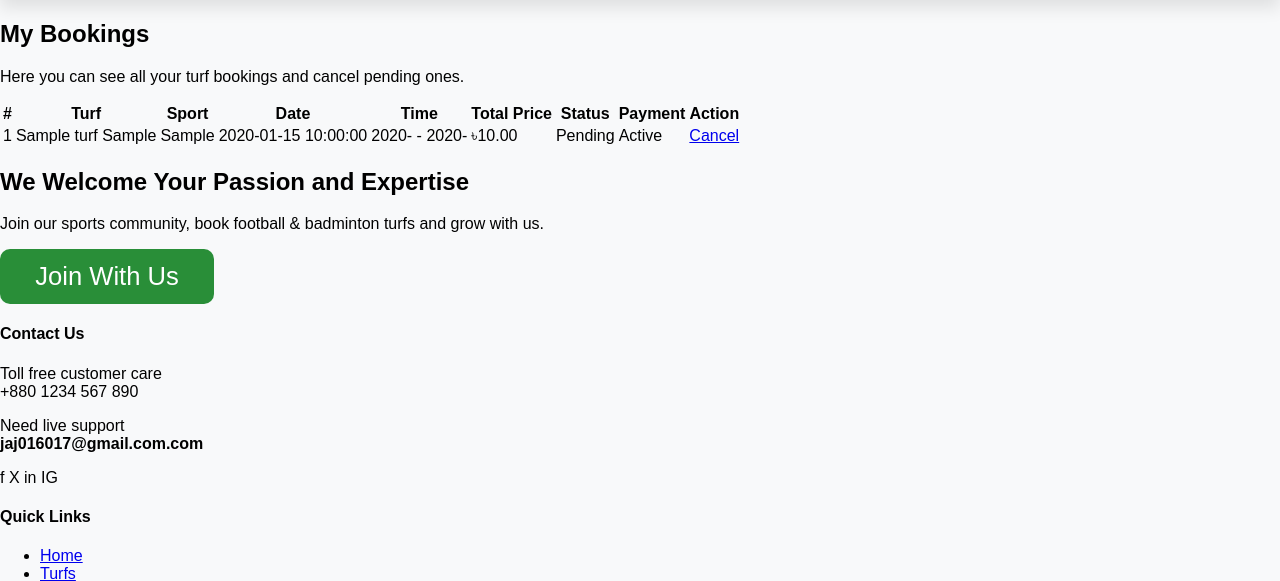
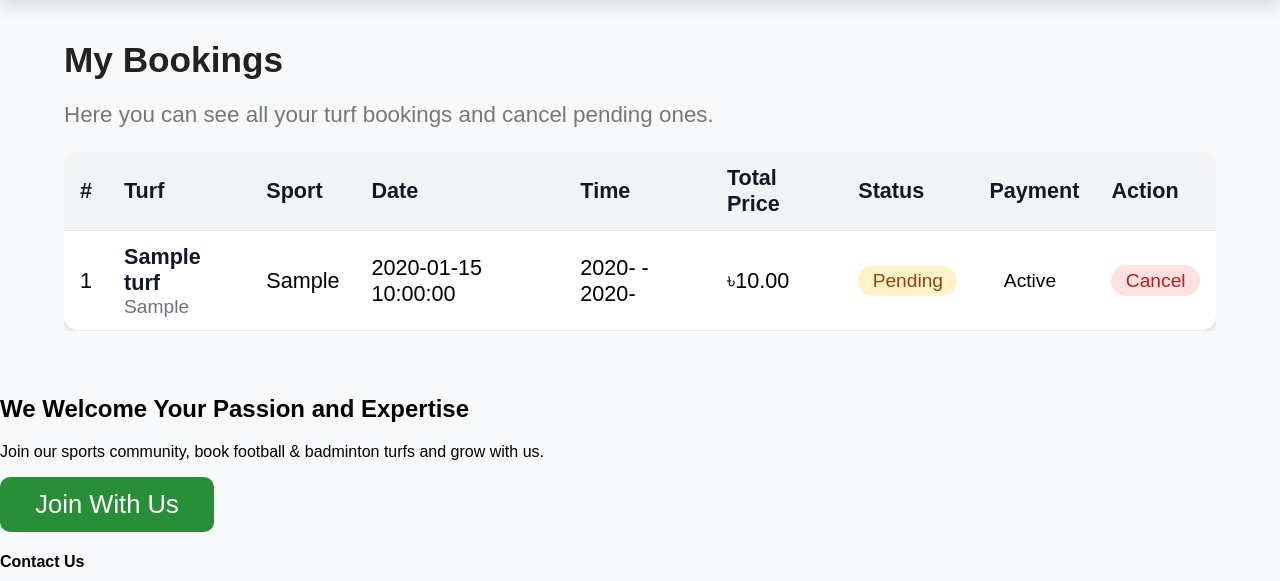
Before and after one commit to Jihad08-coder/Turf_Booking_System, a PHP site: page /pages/my_bookings.php in a window 1280 px wide. Shown: the part 79-660 px from the top of the page. Run offline with PHP 8.4, Linux system fonts and the light colour scheme; the visitor is signed in with stand-in values (Sample User, id 1); tables that the repository leaves empty or names only in its code hold one stand-in row (values such as "Sample post").

Commit message:
My booking page

```diff
--- a/css/home_style.css
+++ b/css/home_style.css
@@ -760,6 +760,217 @@
 
 
 
+
+/* =========================
+   MY BOOKINGS PAGE
+========================= */
+
+.my-bookings-wrapper {
+    width: 90%;
+    max-width: 1200px;
+    margin: 2.5rem auto 4rem;
+}
+
+/* header */
+.my-bookings-header {
+    margin-bottom: 1.5rem;
+}
+
+.page-title {
+    font-size: 2.2rem;
+    color: var(--black);
+    margin-bottom: 0.3rem;
+}
+
+.page-subtitle {
+    font-size: 1.4rem;
+    color: var(--light-black);
+}
+
+/* message box (reuse login style if already) */
+
+/* table wrapper */
+.booking-table-wrapper {
+    margin-top: 1.2rem;
+    overflow-x: auto;
+}
+
+/* main table */
+.booking-table {
+    width: 100%;
+    border-collapse: collapse;
+    background: #fff;
+    border-radius: 16px;
+    overflow: hidden;
+    box-shadow: var(--box-shadow);
+    font-size: 1.35rem;
+}
+
+.booking-table thead {
+    background: #f3f4f6;
+}
+
+.booking-table th,
+.booking-table td {
+    padding: 0.8rem 1rem;
+    text-align: left;
+    border-bottom: 1px solid #e5e7eb;
+}
+
+.booking-table th {
+    font-weight: 600;
+    color: #111827;
+}
+
+
+/* Default fallback for booking page */
+.booking-bg-default {
+    background: #f3f4f6;
+}
+
+/* FOOTBALL booking page background */
+.booking-bg-football {
+    background: url('../images/turf07.jpg') no-repeat center center fixed;
+    background-size: cover;
+}
+
+/* BADMINTON booking page background */
+.booking-bg-badminton {
+    background: url('../images/turf08.jpg') no-repeat center center fixed;
+    background-size: cover;
+}
+
+/* White card on top of background (common) */
+.booking-wrapper {
+    width: 90%;
+    max-width: 1200px;
+    margin: 2.5rem auto 4rem;
+    padding: 2rem 2rem;
+    background: rgba(255, 255, 255, 0.93);
+    border-radius: 20px;
+    box-shadow: 0 12px 30px rgba(0,0,0,0.18);
+}
+
+
+.booking-table tbody tr:nth-child(even) {
+    background: #f9fafb;
+}
+
+/* empty state cell */
+.no-bookings-cell {
+    text-align: center;
+    padding: 1.8rem 1rem;
+    color: var(--light-black);
+}
+
+/* turf column */
+.turf-cell {
+    display: flex;
+    flex-direction: column;
+}
+
+.turf-name {
+    font-weight: 600;
+    color: #111827;
+}
+
+.turf-location {
+    font-size: 1.2rem;
+    color: #6b7280;
+}
+
+/* status pills */
+.status-pill,
+.payment-pill {
+    display: inline-block;
+    padding: 0.25rem 0.9rem;
+    border-radius: 999px;
+    font-size: 1.2rem;
+    font-weight: 500;
+}
+
+/* booking status colors */
+.status-pending {
+    background: #fef3c7;
+    color: #92400e;
+}
+
+.status-approved {
+    background: #dcfce7;
+    color: #166534;
+}
+
+.status-completed {
+    background: #e0f2fe;
+    color: #1e3a8a;
+}
+
+.status-cancelled {
+    background: #fee2e2;
+    color: #991b1b;
+}
+
+/* payment status colors */
+.payment-unpaid {
+    background: #fee2e2;
+    color: #b91c1c;
+}
+
+.payment-paid {
+    background: #dcfce7;
+    color: #166534;
+}
+
+.payment-refunded {
+    background: #e0f2fe;
+    color: #1e3a8a;
+}
+
+/* cancel button */
+.btn-status.btn-reject {
+    display: inline-block;
+    padding: 0.3rem 0.9rem;
+    font-size: 1.2rem;
+    border-radius: 999px;
+    border: none;
+    background: #fee2e2;
+    color: #b91c1c;
+    text-decoration: none;
+    cursor: pointer;
+    transition: .15s;
+}
+
+.btn-status.btn-reject:hover {
+    background: #fecaca;
+    color: #7f1d1d;
+}
+
+/* no action dash */
+.no-action {
+    font-size: 1.2rem;
+    color: #9ca3af;
+}
+
+/* responsive */
+@media (max-width: 768px) {
+    .booking-table th,
+    .booking-table td {
+        padding: 0.6rem 0.7rem;
+        font-size: 1.25rem;
+    }
+
+    .page-title {
+        font-size: 1.9rem;
+    }
+}
+
+
+
+
+
+
+
+
 /* =========================
    ADMIN DASHBOARD(done)
 ========================= */
```
